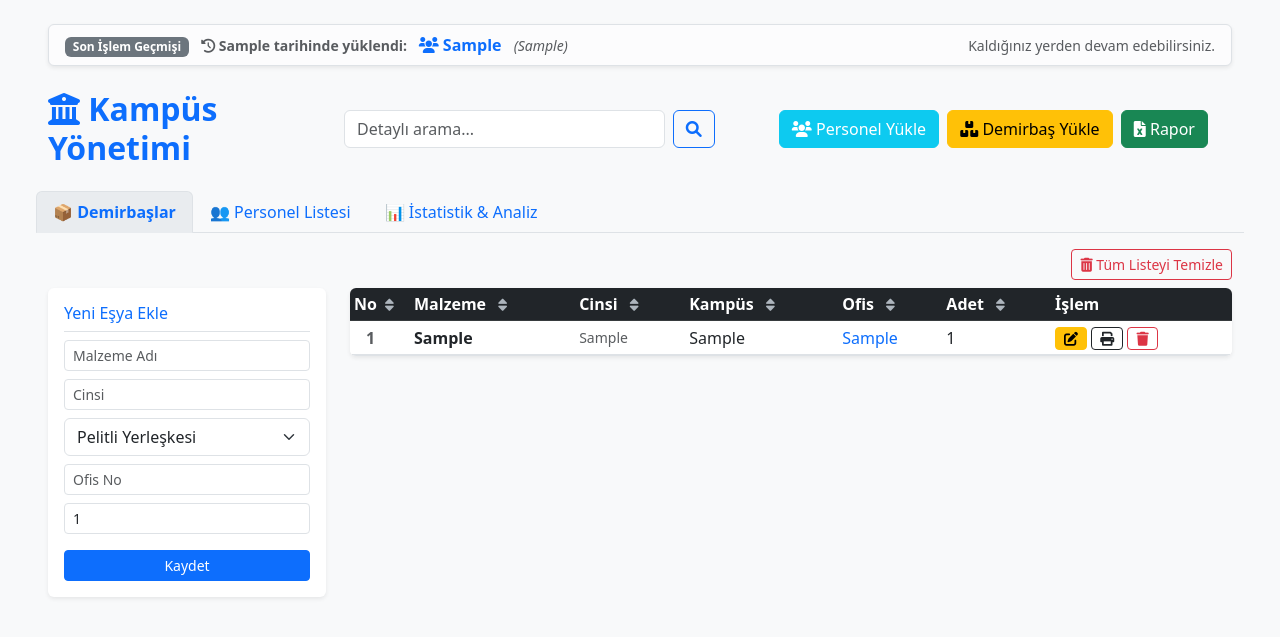
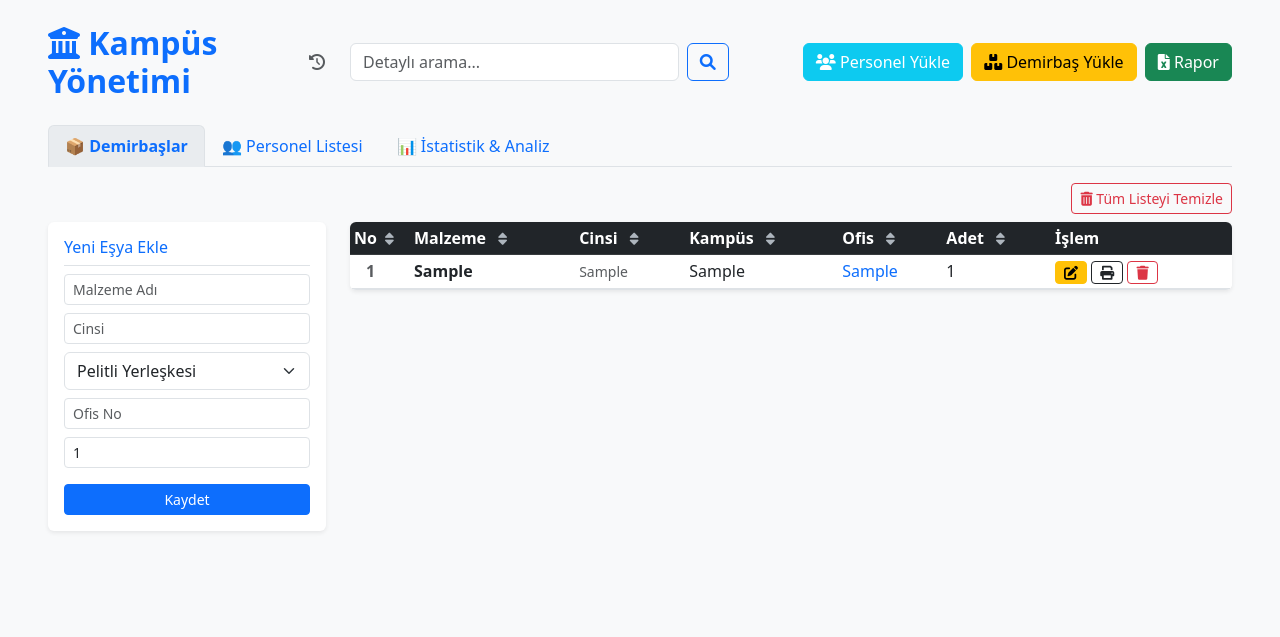
Before and after one commit to berkaymhc/enterprise-asset-management, a Flask app: page / in a window 1280 px wide. Shown: the top 637 px of the page. Run offline with Flask 3, Linux system fonts and the light colour scheme; tables that the repository leaves empty hold one stand-in row (values such as "Sample post").

Commit message:
v6: UI improvement - Collapsible history panel

```diff
--- a/templates/index.html
+++ b/templates/index.html
@@ -54,30 +54,17 @@
 
 <div class="container-fluid px-5 mt-4">
 
-    {% if son_yukleme %}
-    <div class="alert alert-light border shadow-sm d-flex align-items-center justify-content-between py-2 mb-4">
-        <div>
-            <span class="badge bg-secondary me-2">Son İşlem Geçmişi</span>
-            <small class="text-muted fw-bold">
-                <i class="fas fa-history"></i> {{ son_yukleme.tarih }} tarihinde yüklendi:
-            </small>
-            <span class="text-primary fw-bold mx-2">
-                {% if son_yukleme.tur == 'Demirbaş' %}
-                    <i class="fas fa-box"></i> {{ son_yukleme.hedef_konum }}
-                {% else %}
-                    <i class="fas fa-users"></i> {{ son_yukleme.hedef_konum }}
-                {% endif %}
-            </span>
-            <small class="text-muted fst-italic">({{ son_yukleme.dosya_adi }})</small>
+    <div class="row align-items-center mb-4">
+        <div class="col-md-3 d-flex align-items-center">
+            <h2 class="text-primary fw-bold mb-0"><i class="fas fa-university"></i> Kampüs Yönetimi</h2>
+
+            {% if son_yukleme %}
+            <button class="btn btn-link text-muted ms-2 p-0" type="button" data-bs-toggle="collapse" data-bs-target="#gecmisPanel" title="Son Yükleme Geçmişini Gör">
+                <i class="fas fa-history"></i>
+            </button>
+            {% endif %}
         </div>
-        <small class="text-muted">Kaldığınız yerden devam edebilirsiniz.</small>
-    </div>
-    {% endif %}
 
-    <div class="row align-items-center mb-4">
-
-    <div class="row align-items-center mb-4">
-        <div class="col-md-3"><h2 class="text-primary fw-bold mb-0"><i class="fas fa-university"></i> Kampüs Yönetimi</h2></div>
         <div class="col-md-4">
             {% if aktif_tab != 'istatistik' %}
             <form action="/" method="GET" class="d-flex" id="searchForm">
@@ -90,6 +77,7 @@
             </form>
             {% endif %}
         </div>
+
         <div class="col-md-5 text-end">
             <button class="btn btn-info text-white me-1" data-bs-toggle="modal" data-bs-target="#uploadPersonelModal">
                 <i class="fas fa-users"></i> Personel Yükle
@@ -100,6 +88,22 @@
             <a href="/rapor" class="btn btn-success"><i class="fas fa-file-excel"></i> Rapor</a>
         </div>
     </div>
+
+    {% if son_yukleme %}
+    <div class="collapse mb-3" id="gecmisPanel">
+        <div class="card card-body bg-light border-0 py-2 small shadow-sm d-flex flex-row align-items-center justify-content-between">
+            <div>
+                <strong class="text-primary">Son İşlem Bilgisi:</strong>
+                <span class="ms-2 text-muted">{{ son_yukleme.tarih }}</span>
+                <span class="mx-2">|</span>
+                <i class="fas {{ 'fa-box text-warning' if son_yukleme.tur == 'Demirbaş' else 'fa-user text-info' }}"></i>
+                <strong>{{ son_yukleme.hedef_konum }}</strong>
+                <span class="text-muted fst-italic ms-1">({{ son_yukleme.dosya_adi }})</span>
+            </div>
+            <button type="button" class="btn-close btn-sm" data-bs-toggle="collapse" data-bs-target="#gecmisPanel"></button>
+        </div>
+    </div>
+    {% endif %}
 
     <ul class="nav nav-tabs mb-3" id="myTab">
         <li class="nav-item">
```
